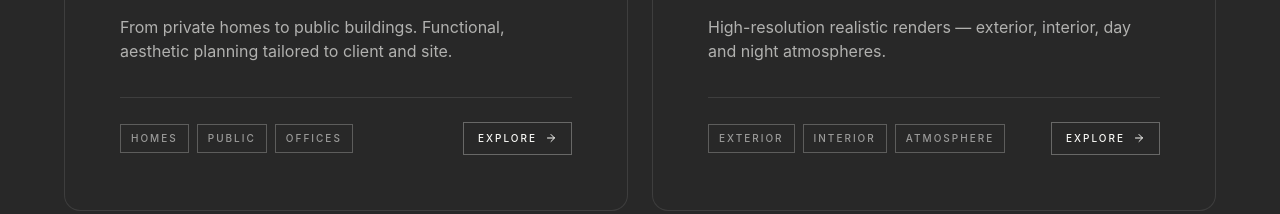
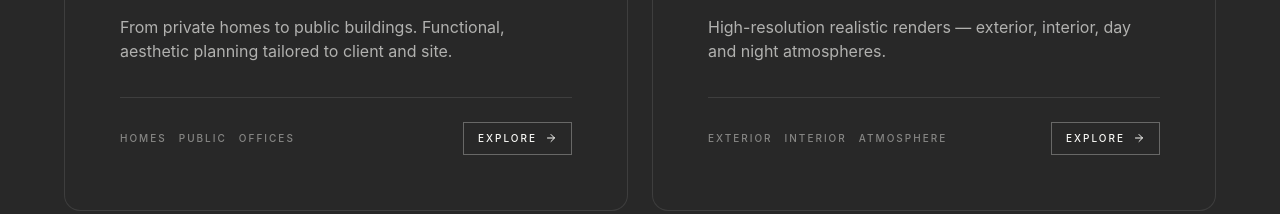
Before and after one commit to eliyaavisror/eliyastudio-new-web, a Next.js app: page /en in a window 1280 px wide. Shown: the part 1280-1494 px from the top of the page. Built offline with nearby package versions, Linux system fonts and the light colour scheme.

Commit message:
Remove border around tags in ServiceCard

```diff
--- a/src/app/[locale]/page.tsx
+++ b/src/app/[locale]/page.tsx
@@ -143,9 +143,9 @@ function ServiceCard({
       <h3 className="text-2xl md:text-3xl font-semibold tracking-tight mb-4">{title}</h3>
       <p className="text-paper/65 leading-relaxed text-sm md:text-base flex-1">{body}</p>
       <div className="mt-8 pt-6 border-t border-paper/10 flex flex-wrap items-center justify-between gap-4">
-        <div className="flex flex-wrap gap-2">
+        <div className="flex flex-wrap gap-3">
           {tags.map(tag => (
-            <span key={tag} className="ticker text-[10px] text-paper/55 border border-paper/25 px-2.5 py-1.5">
+            <span key={tag} className="ticker text-[10px] text-paper/45">
               {tag}
             </span>
           ))}
```
